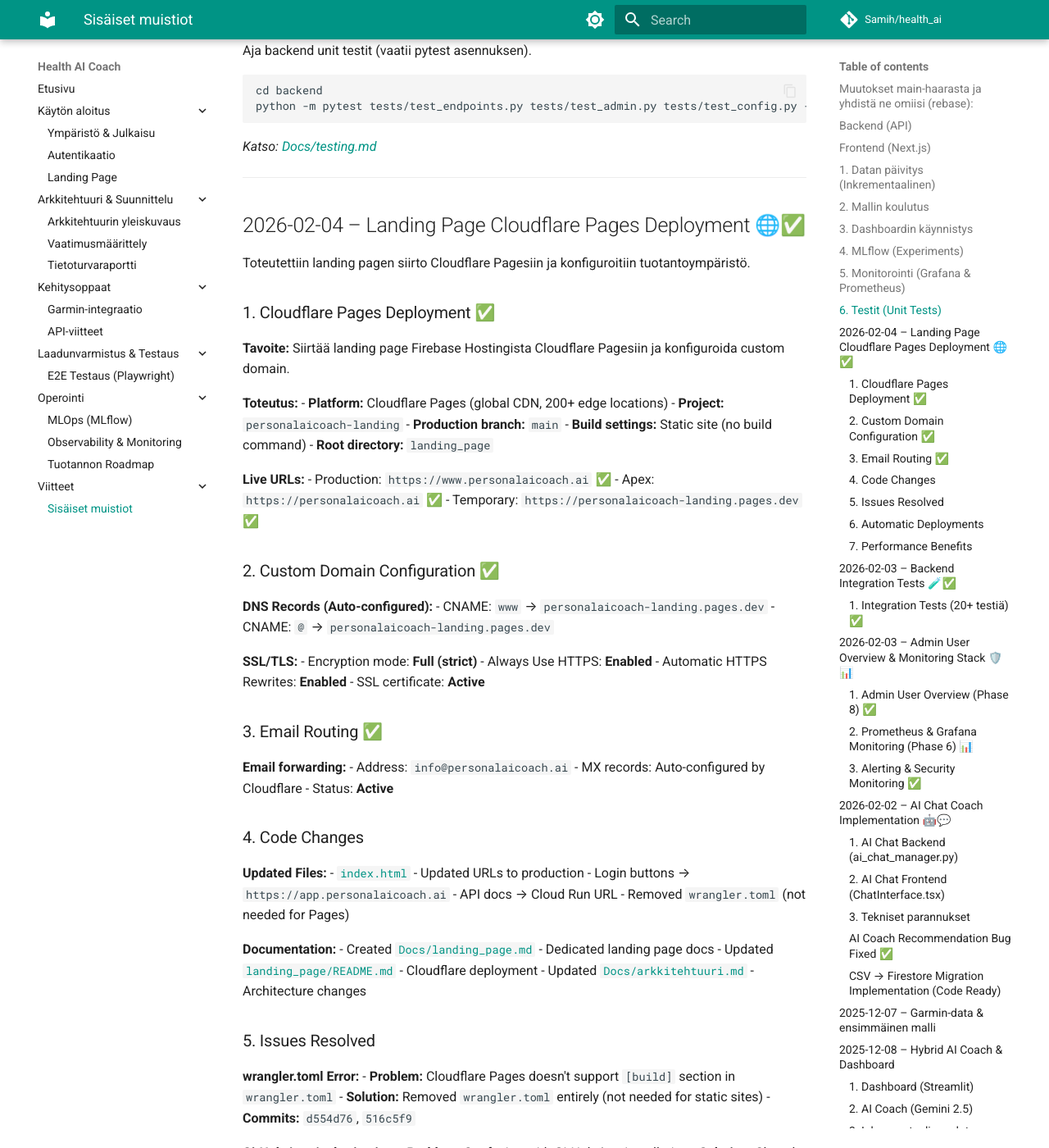
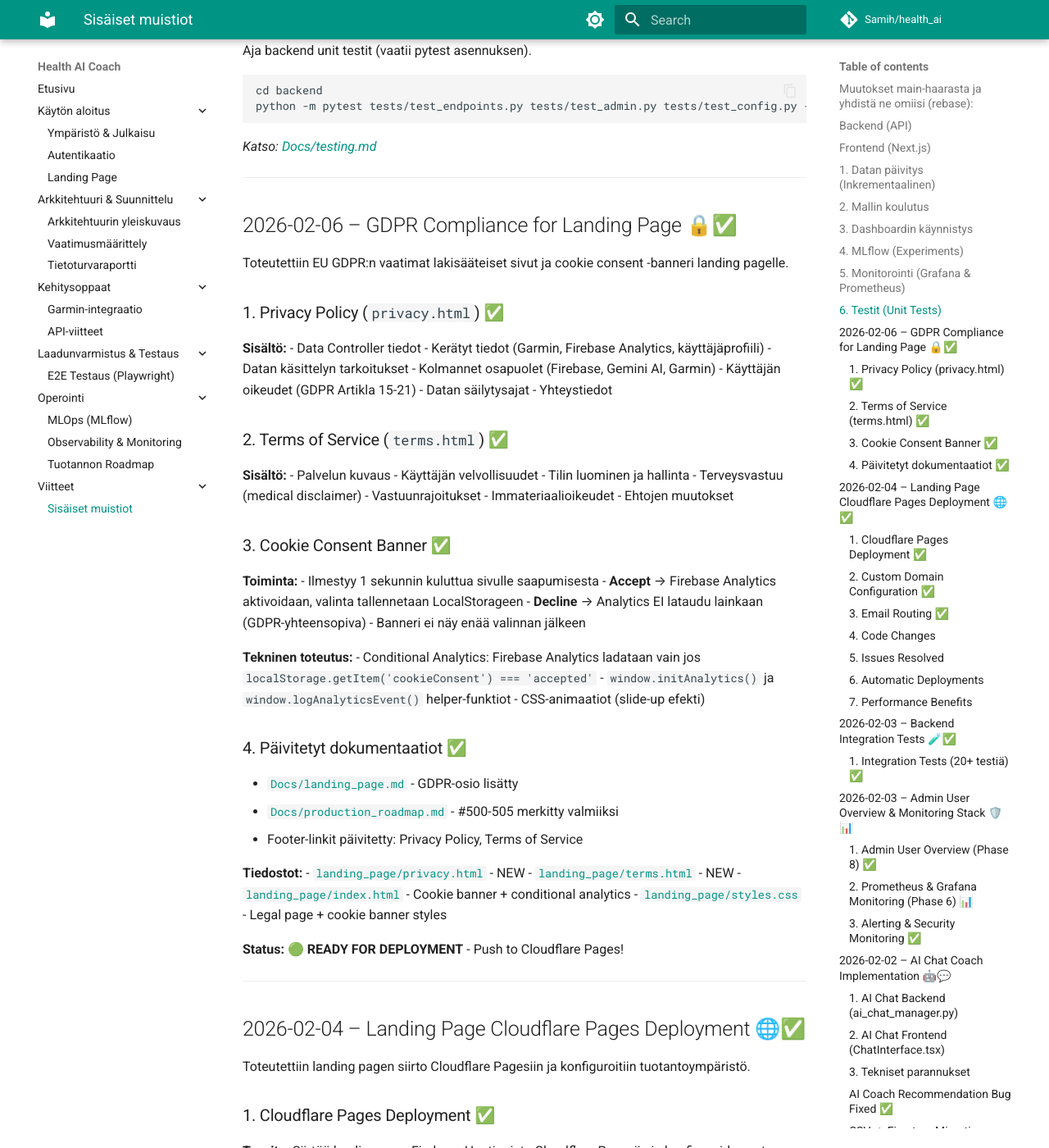
Before and after one commit to Sami-Python/Health_AI, an MkDocs documentation site: the page built from Docs/sami_memo.md, in a window 1280 px wide and 1400 px high, scrolled down 1670 px. Shown: the whole window at 82% size. Built offline with MkDocs 1.6.1 and Material for MkDocs 9.7.7, drawn with Linux system fonts in a browser that asks for light colours; comment, search, counter and statistics services are not loaded.

Commit message:
feat: Add GDPR compliance - Privacy, Terms, Cookie Banner + docs

````diff
--- a/Docs/landing_page.md
+++ b/Docs/landing_page.md
@@ -49,6 +49,13 @@
 - Analytics tracking (`waitlist_popup_view`, `waitlist_signup`)
 - Multiple close methods (X button, backdrop click, auto-close)
 
+### 7. **GDPR Compliance** ✨ NEW (2026-02-06)
+- **Privacy Policy page** (`privacy.html`) - Full GDPR-compliant data protection policy
+- **Terms of Service page** (`terms.html`) - Legal terms and conditions
+- **Cookie Consent Banner** - Accept/Decline buttons with localStorage persistence
+- **Conditional Analytics** - Firebase Analytics only loads after user consent
+- Footer links updated to point to legal pages
+
 ---
 
 ## 🏗️ Technical Stack
@@ -66,9 +73,10 @@
 - **Images:** WebP format with lazy loading
 
 ### Analytics
-- **Firebase Analytics** - Page views, user behavior
+- **Firebase Analytics** - Page views, user behavior (GDPR-compliant with consent)
 - **Event Tracking:** CTA clicks, navigation events
 - **Firebase Firestore** - Waitlist email collection (`waitlist` collection)
+- **Cookie Consent:** Analytics only loads after user accepts cookies
 
 ---
 
@@ -77,6 +85,8 @@
 ```
 landing_page/
 ├── index.html              # Main HTML file
+├── privacy.html            # Privacy Policy (GDPR)
+├── terms.html              # Terms of Service
 ├── styles.css              # Stylesheet
 ├── images/                 # Assets
 │   ├── hero_fitness.webp   # Hero section image
@@ -334,7 +344,7 @@
 
 ---
 
-**Last Updated:** 2026-02-05
+**Last Updated:** 2026-02-06
 **Status:** ✅ Production
 **Deployment:** Cloudflare Pages
 **URL:** https://www.personalaicoach.ai
--- a/Docs/production_roadmap.md
+++ b/Docs/production_roadmap.md
@@ -389,6 +389,13 @@
 **Status:** 🟢 **PRODUCTION READY**
 **Hosting:** Cloudflare Pages (migrated from Firebase Hosting)
 
+- [x] **GDPR Compliance (Privacy & Cookies)** (#500) ✅ COMPLETED (2026-02-06)
+  - [x] Privacy Policy page (`privacy.html`) (#501)
+  - [x] Terms of Service page (`terms.html`) (#502)
+  - [x] Cookie Consent Banner with Accept/Decline (#503)
+  - [x] Conditional Firebase Analytics (loads after consent) (#504)
+  - [x] Footer links updated (#505)
+
 ---
 
 
--- a/Docs/sami_memo.md
+++ b/Docs/sami_memo.md
@@ -64,6 +64,61 @@
 python -m pytest tests/test_endpoints.py tests/test_admin.py tests/test_config.py -v
 ```
 *Katso: [Docs/testing.md](file:///c:/Users/samih/code/health_ai/Docs/testing.md)*
+
+---
+
+## 2026-02-06 – GDPR Compliance for Landing Page 🔒✅
+
+Toteutettiin EU GDPR:n vaatimat lakisääteiset sivut ja cookie consent -banneri landing pagelle.
+
+### 1. Privacy Policy (`privacy.html`) ✅
+
+**Sisältö:**
+- Data Controller tiedot
+- Kerätyt tiedot (Garmin, Firebase Analytics, käyttäjäprofiili)
+- Datan käsittelyn tarkoitukset
+- Kolmannet osapuolet (Firebase, Gemini AI, Garmin)
+- Käyttäjän oikeudet (GDPR Artikla 15-21)
+- Datan säilytysajat
+- Yhteystiedot
+
+### 2. Terms of Service (`terms.html`) ✅
+
+**Sisältö:**
+- Palvelun kuvaus
+- Käyttäjän velvollisuudet
+- Tilin luominen ja hallinta
+- Terveysvastuu (medical disclaimer)
+- Vastuunrajoitukset
+- Immateriaalioikeudet
+- Ehtojen muutokset
+
+### 3. Cookie Consent Banner ✅
+
+**Toiminta:**
+- Ilmestyy 1 sekunnin kuluttua sivulle saapumisesta
+- **Accept** → Firebase Analytics aktivoidaan, valinta tallennetaan LocalStorageen
+- **Decline** → Analytics EI lataudu lainkaan (GDPR-yhteensopiva)
+- Banneri ei näy enää valinnan jälkeen
+
+**Tekninen toteutus:**
+- Conditional Analytics: Firebase Analytics ladataan vain jos `localStorage.getItem('cookieConsent') === 'accepted'`
+- `window.initAnalytics()` ja `window.logAnalyticsEvent()` helper-funktiot
+- CSS-animaatiot (slide-up efekti)
+
+### 4. Päivitetyt dokumentaatiot ✅
+
+- [`Docs/landing_page.md`](file:///c:/Users/samih/code/health_ai/Docs/landing_page.md) - GDPR-osio lisätty
+- [`Docs/production_roadmap.md`](file:///c:/Users/samih/code/health_ai/Docs/production_roadmap.md) - #500-505 merkitty valmiiksi
+- Footer-linkit päivitetty: Privacy Policy, Terms of Service
+
+**Tiedostot:**
+- [`landing_page/privacy.html`](file:///c:/Users/samih/code/health_ai/landing_page/privacy.html) - NEW
+- [`landing_page/terms.html`](file:///c:/Users/samih/code/health_ai/landing_page/terms.html) - NEW
+- [`landing_page/index.html`](file:///c:/Users/samih/code/health_ai/landing_page/index.html) - Cookie banner + conditional analytics
+- [`landing_page/styles.css`](file:///c:/Users/samih/code/health_ai/landing_page/styles.css) - Legal page + cookie banner styles
+
+**Status:** 🟢 **READY FOR DEPLOYMENT** - Push to Cloudflare Pages!
 
 ---
 
````
Also changed, not shown: other parts of Docs/production_roadmap.md (+1 -1 lines), frontend/src/components/WaitlistPopup.tsx (added, +134 -0 lines).
